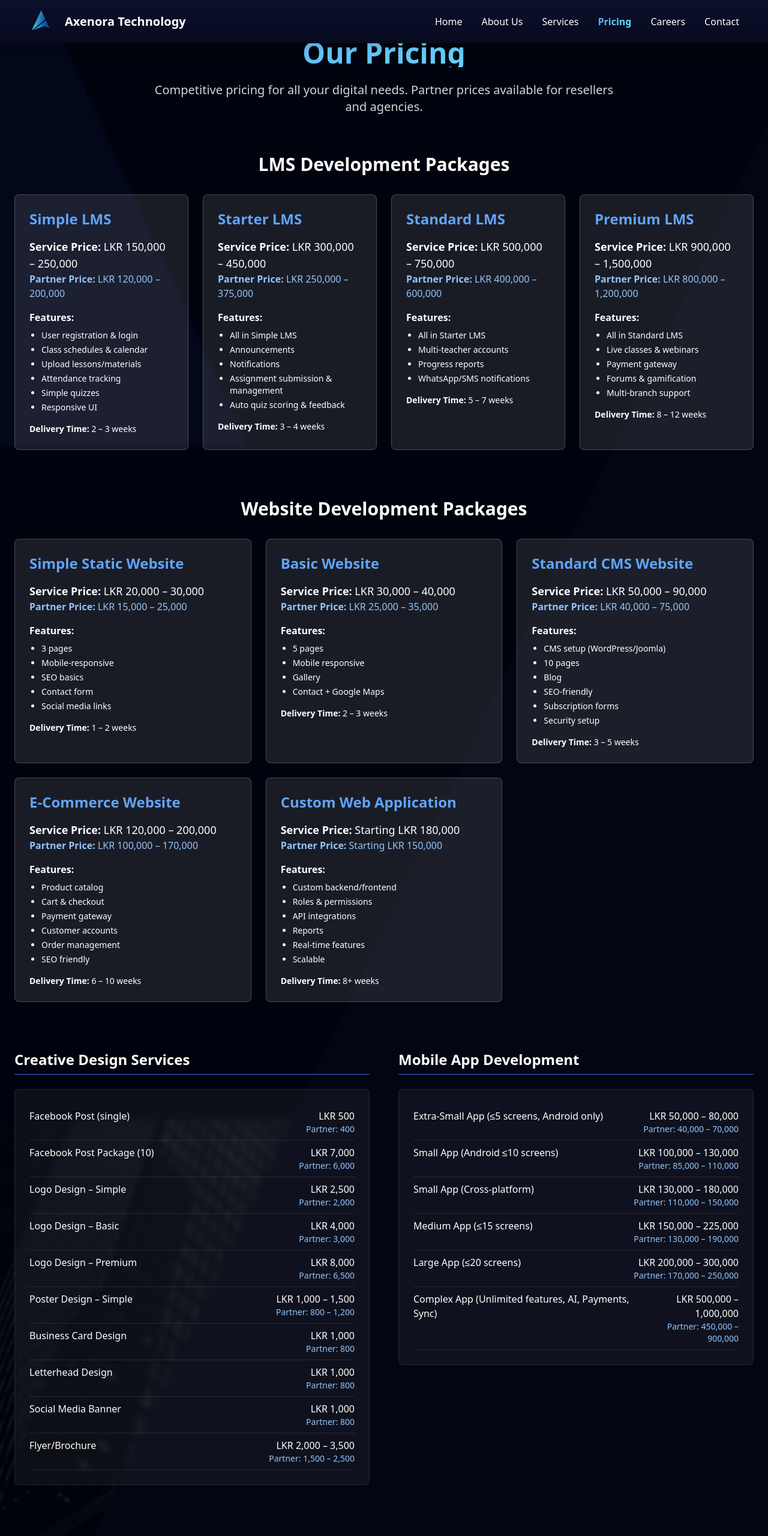
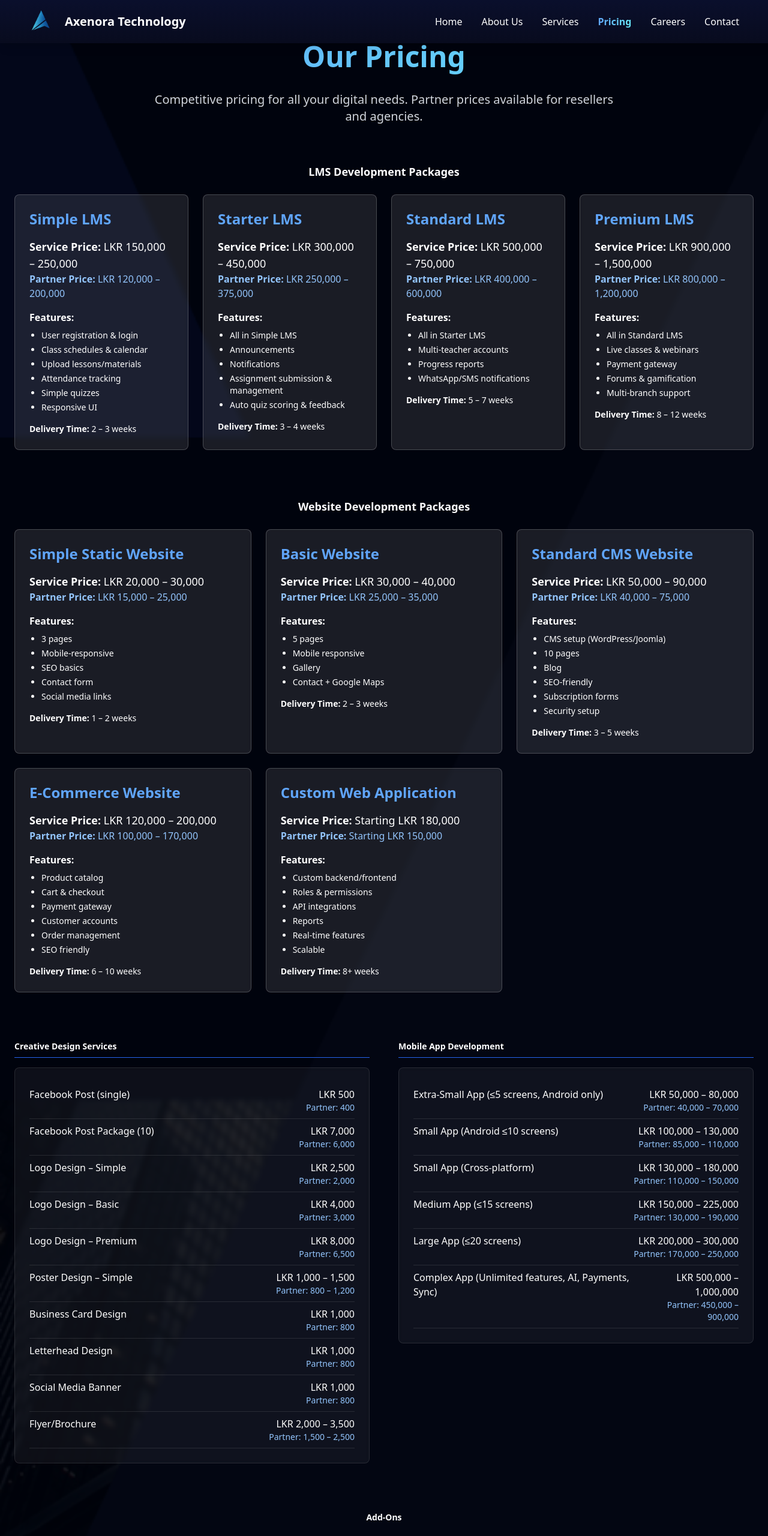
Before and after one commit to axerona/Axenora-Web-Site, a React (Vite) app in the folder frontend/: page /pricing in a window 1280 px wide. Shown: the top 2560 px of the page at 60% size. Built offline with nearby package versions, Linux system fonts and the light colour scheme.

Commit message:
Pricing page

```diff
--- a/frontend/src/components/Pricing.jsx
+++ b/frontend/src/components/Pricing.jsx
@@ -203,49 +203,49 @@ const Pricing = () => {
 
       <div className="relative max-w-7xl mx-auto px-6 z-10">
         <div className="text-center mb-16">
-          <h1 className="text-5xl font-extrabold mb-6 bg-gradient-to-r from-blue-400 to-cyan-300 bg-clip-text text-transparent">Our Pricing</h1>
+          <h1 className="text-5xl font-extrabold mb-6 bg-gradient-to-r from-blue-400 to-cyan-300 bg-clip-text text-transparent">
+            <span className="inline-block pb-1 leading-tight">Our Pricing</span>
+          </h1>
           <p className="text-xl text-gray-300 max-w-3xl mx-auto">
             Competitive pricing for all your digital needs. Partner prices available for resellers and agencies.
           </p>
         </div>
 
-        {/* LMS Development Packages */}
+
         <section className="mb-20">
-          <h3 className="text-3xl font-bold mb-8 text-white text-center">LMS Development Packages</h3>
+          <h3 className="text-lg font-semibold mb-6 text-white text-center">LMS Development Packages</h3>
           <div className="grid md:grid-cols-2 lg:grid-cols-4 gap-6">
             {lmsPackages.map((pkg, index) => renderPriceCard(pkg, index))}
           </div>
         </section>
 
-        {/* Website Development Packages */}
+
         <section className="mb-20">
-          <h3 className="text-3xl font-bold mb-8 text-white text-center">Website Development Packages</h3>
+          <h3 className="text-lg font-semibold mb-6 text-white text-center">Website Development Packages</h3>
           <div className="grid md:grid-cols-2 lg:grid-cols-3 gap-6">
             {websitePackages.map((pkg, index) => renderPriceCard(pkg, index))}
           </div>
         </section>
 
         <div className="grid md:grid-cols-2 gap-12 mb-20">
-          {/* Creative Design Services */}
+
           <section>
-            <h3 className="text-2xl font-bold mb-6 text-white border-b pb-2 border-blue-600">Creative Design Services</h3>
+            <h3 className="text-sm font-semibold mb-4 text-white border-b pb-2 border-blue-600">Creative Design Services</h3>
             <div className="bg-white/5 backdrop-blur-sm rounded-lg p-6 border border-white/10">
               {designServices.map((item, index) => renderSimplePriceItem(item, index))}
             </div>
           </section>
 
-          {/* Mobile App Development */}
           <section>
-            <h3 className="text-2xl font-bold mb-6 text-white border-b pb-2 border-blue-600">Mobile App Development</h3>
+            <h3 className="text-sm font-semibold mb-4 text-white border-b pb-2 border-blue-600">Mobile App Development</h3>
             <div className="bg-white/5 backdrop-blur-sm rounded-lg p-6 border border-white/10">
               {mobileAppPackages.map((item, index) => renderSimplePriceItem(item, index))}
             </div>
           </section>
         </div>
 
-        {/* Add-ons */}
         <section className="mb-12">
-          <h3 className="text-2xl font-bold mb-6 text-white text-center">Add-Ons</h3>
+          <h3 className="text-sm font-semibold mb-6 text-white text-center">Add-Ons</h3>
           <div className="grid grid-cols-2 md:grid-cols-4 gap-4 max-w-4xl mx-auto">
             {addOns.map((item, index) => (
               <div key={index} className="bg-white/90 backdrop-blur-sm rounded-lg p-4 text-center border border-white/10">
```
